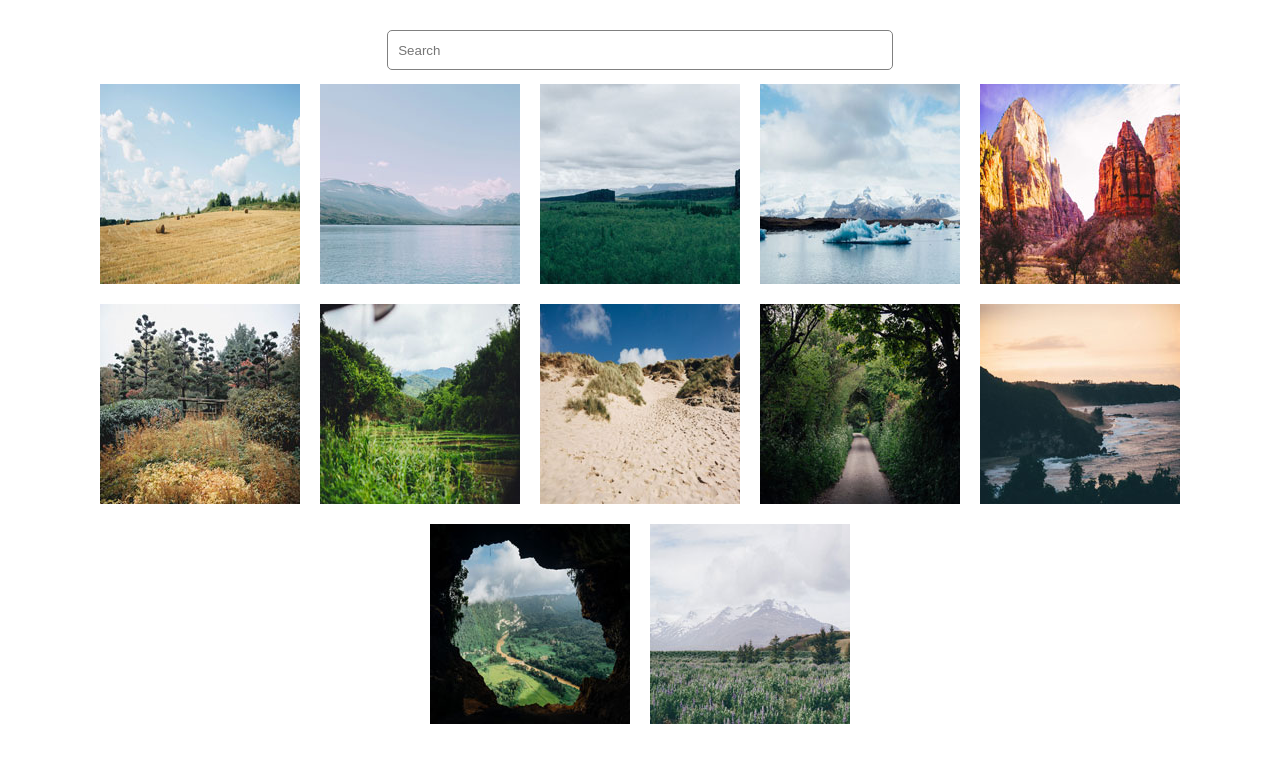
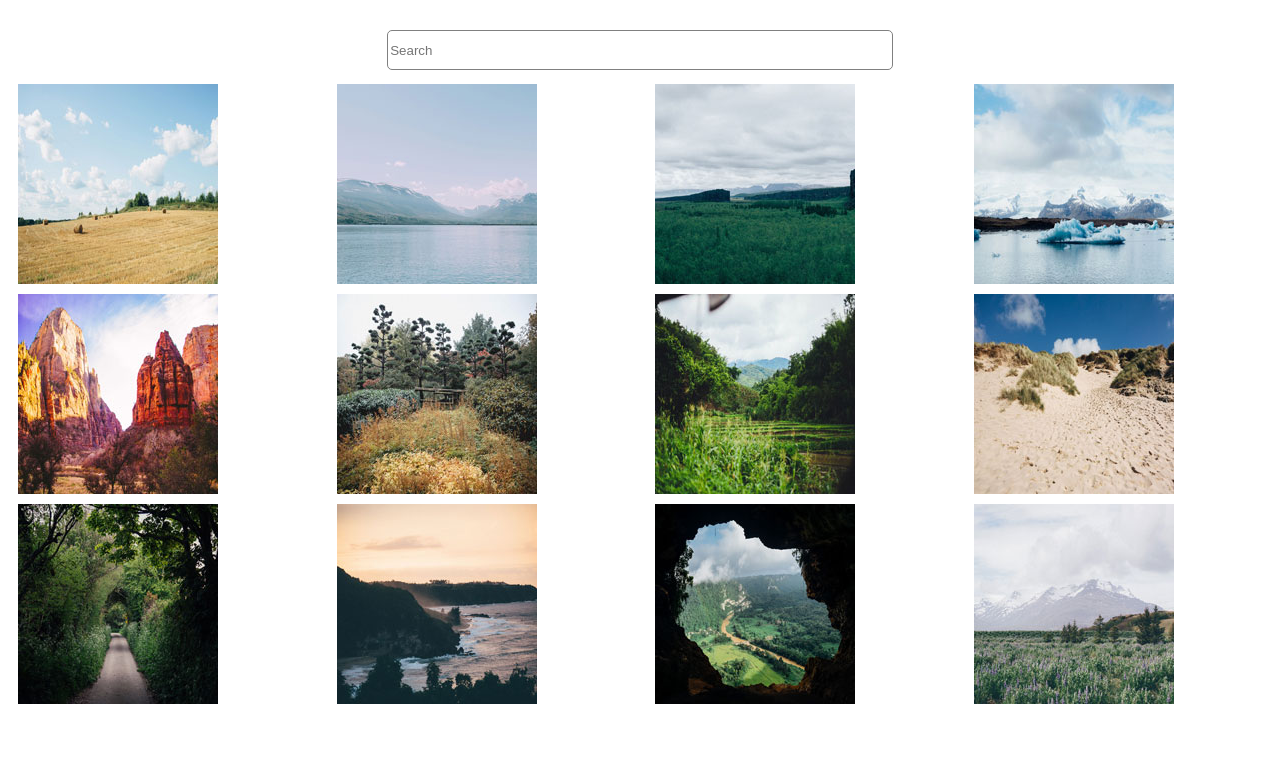
Before and after one commit to alekseynecha77/Project5, a plain HTML site: page index.html in a window 1280 px wide. Drawn offline with Linux system fonts and the light colour scheme.

Commit message:
updating styles

```diff
--- a/css/style.css
+++ b/css/style.css
@@ -1,15 +1,14 @@
+* {
+    box-sizing: border-box;
+
+  }
+
 .grid{
-  display: flex;
-  width: 90%;
-  margin: 0 auto;
-  flex-wrap: wrap;
-  justify-content: center;
-}
-img{
-    display: block;
-    flex-basis: 100%;
-    padding: 10px;
-    box-sizing: border-box;
+  display: grid;
+  grid-template-columns: repeat(4, 1fr);
+  grid-template-rows: repeat(3, 200px);
+  grid-gap: 10px;
+
 }
 #search{
     width: 40%;
@@ -18,33 +17,11 @@ img{
     border-color: Grey;
     border-radius: 5px;
     margin: 4px auto;
-    display:flex;
+    display: flex;
 }
-.search-bar{
-    margin: 20px 0 20px 0;
-
-
+img{
+    display: block;
+    flex-basis: 100%;
+    padding: 10px;
+    box-sizing: border-box;
 }
-input{
-    padding-left: 10px;
- }
- input:focus{
-  box-shadow: 0 10px 50px 0 rgba(81, 203, 238, 1);
-}
-
-
-@media only screen and (min-width: 640px){
-    .grid{
-        flex-basis: 50%;
-    }
-}
-@media only screen and (min-width: 960px){
-    .grid{
-        flex-basis: 33.33%;
-    }
-}
-@media only screen and (min-width: 1280px){
-    .grid{
-        flex-basis: 20%;
-    }
-}
```
Also changed, not shown: index.html (indentation only).
